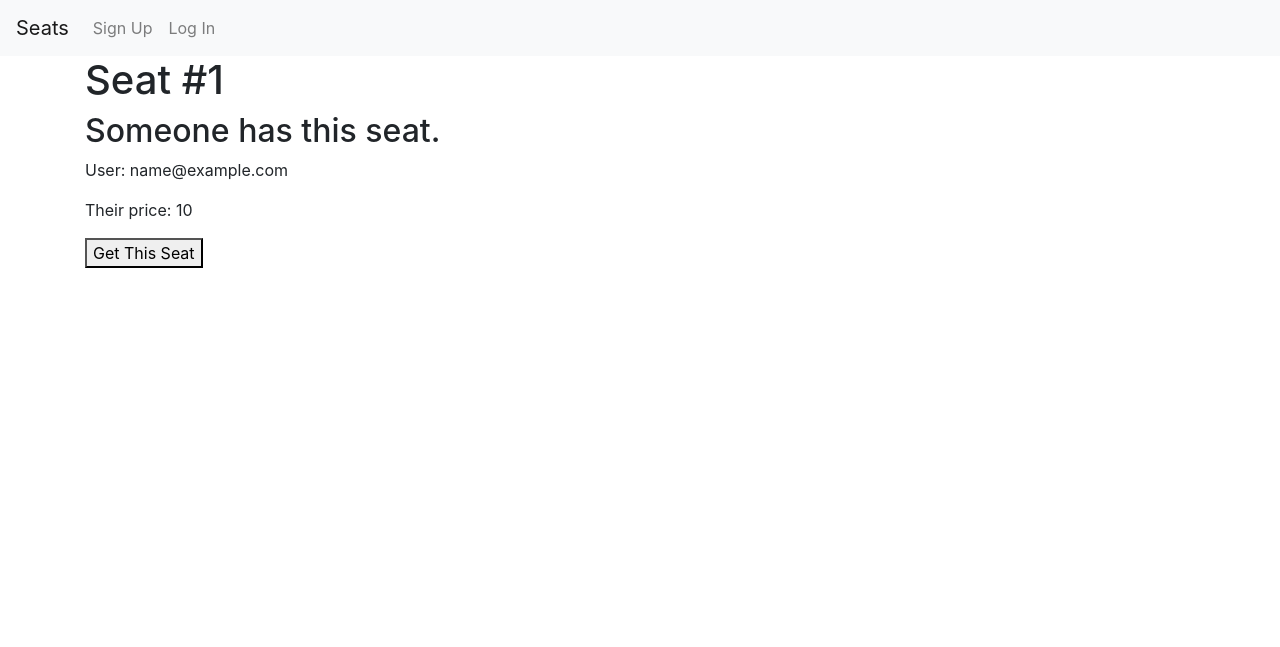
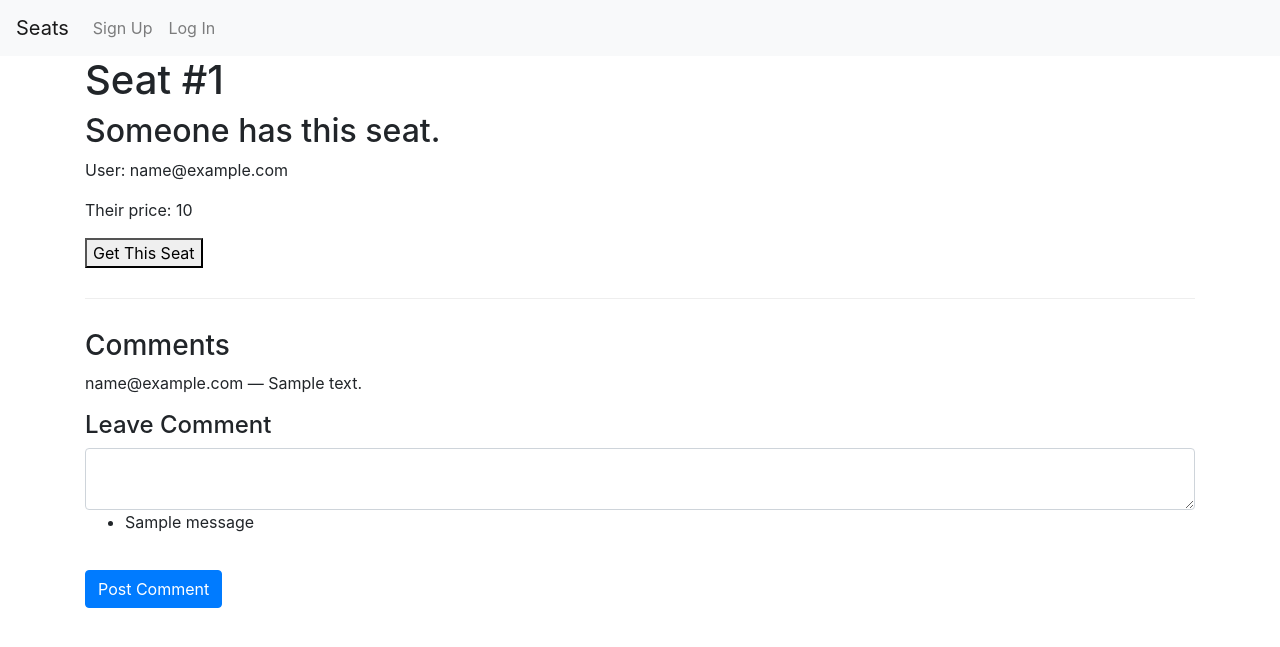
Before and after one commit to woodbridge/seats, a Flask app: template templates/view_seat.html in a window 1280 px wide. Shown: the top 647 px of the page. Run offline with Flask 2, Linux system fonts and the light colour scheme; the template is opened without the code that fills it: most values are stand-ins (such as "Sample title", 1, 10 or a date in 2020); one stand-in notice (Sample message) is shown; parts of the project's set-up code (start-up, migrations or seed data) failed here and were passed over; some libraries are stand-ins or nearby versions.

Commit message:
view and post comments

```diff
--- a/server.py
+++ b/server.py
@@ -247,7 +247,53 @@ def view_seat(library_name, seat_id):
   else:
     owner = None
 
-  return render_template('view_seat.html', seat=seat, offering=offering, owner=owner)
+
+  r = g.conn.execute("SELECT c.text, u.email FROM comments c, users u WHERE c.user_id = u.user_id AND library_name = (%s) AND seat_id = (%s)", library_name, seat_id)
+
+  comments = []
+
+  for row in r:
+
+    c = {
+      'text': row[0],
+      'email': row[1]
+    }
+
+    comments.append(c)
+
+
+  return render_template('view_seat.html', seat=seat, offering=offering, owner=owner, comments=comments)
+
+@app.route('/post_comment', methods=['POST'])
+@login_required
+def post_comment():
+  seat_id = request.form['seat_id']
+  library_name = request.form['library_name']
+  comment_text = request.form['text']
+  user_id = g.user[0]
+
+
+  if not comment_text or len(comment_text) == 0:
+    flash('need to write a comment')
+    return redirect("/library/{0}/{1}".format(library_name.lower(), seat_id))
+
+  query = "INSERT INTO comments(library_name, user_id, seat_id, text) VALUES (%s, %s, %s, %s) RETURNING comment_id"
+
+  trans = g.conn.begin()
+
+  try:
+    r = g.conn.execute(query, library_name, user_id, seat_id, comment_text)
+
+    comment_id = r.fetchone()[0]
+
+    trans.commit()
+    return redirect("/library/{0}/{1}".format(library_name.lower(), seat_id))
+  except Exception as e:
+    print(e)
+    trans.rollback()
+    return 'error'
+
+
 
 @app.route('/claim', methods=['POST'])
 @login_required
--- a/templates/layout.html
+++ b/templates/layout.html
@@ -8,10 +8,14 @@
 
   <link rel="stylesheet" href="https://maxcdn.bootstrapcdn.com/bootstrap/4.0.0/css/bootstrap.min.css" integrity="sha384-Gn5384xqQ1aoWXA+058RXPxPg6fy4IWvTNh0E263XmFcJlSAwiGgFAW/dAiS6JXm" crossorigin="anonymous">
 
-  <style>
-    body {
+  <style type="text/css">
 
-    }
+      #offering {
+        margin-bottom: 30px;
+        padding-bottom: 30px;
+        border-bottom: 1px solid #eee;
+      }
+
   </style>
 
 </head>
--- a/templates/view_seat.html
+++ b/templates/view_seat.html
@@ -3,6 +3,8 @@
 {% block content %}
 
   <h1>Seat #{{ seat['id'] }}</h1>
+
+  <div id='offering'>
 
     {% if offering %}
       <h2>Someone has this seat.</h2>
@@ -29,4 +31,37 @@
       </form>
 
     {% endif %}
+  </div>
+
+  <h3>Comments</h3>
+
+  {% for c in comments %}
+    <div class='comment'>
+      <p>{{ c['email'] }} &mdash; {{ c['text'] }}</p>
+    </div>
+  {% endfor %}
+
+
+  <form method='post' action='/post_comment'>
+    <div class='form-group'>
+      <h4>Leave Comment</h4>
+
+      <textarea name='text' class="form-control"></textarea>
+
+      {% with messages = get_flashed_messages() %}
+        {% if messages %}
+          <ul class=flashes>
+          {% for message in messages %}
+            <li>{{ message }}</li>
+          {% endfor %}
+          </ul>
+        {% endif %}
+      {% endwith %}
+
+      <button class="btn btn-primary" style='margin-top: 20px;'>Post Comment</button>
+
+      <input type="hidden" name="library_name" value='{{ seat["library"] }}'>
+      <input type="hidden" name="seat_id" value='{{ seat["id"] }}'>
+    </div>
+  </form>
 {% endblock %}
```
Lines whose indentation alone changed are shown as unchanged.
